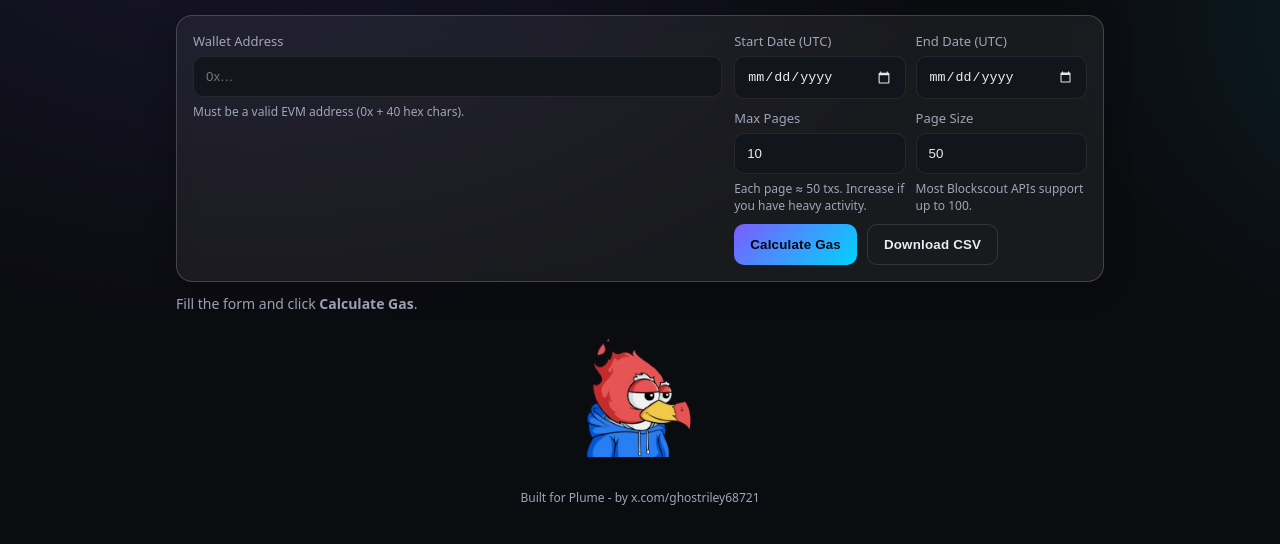
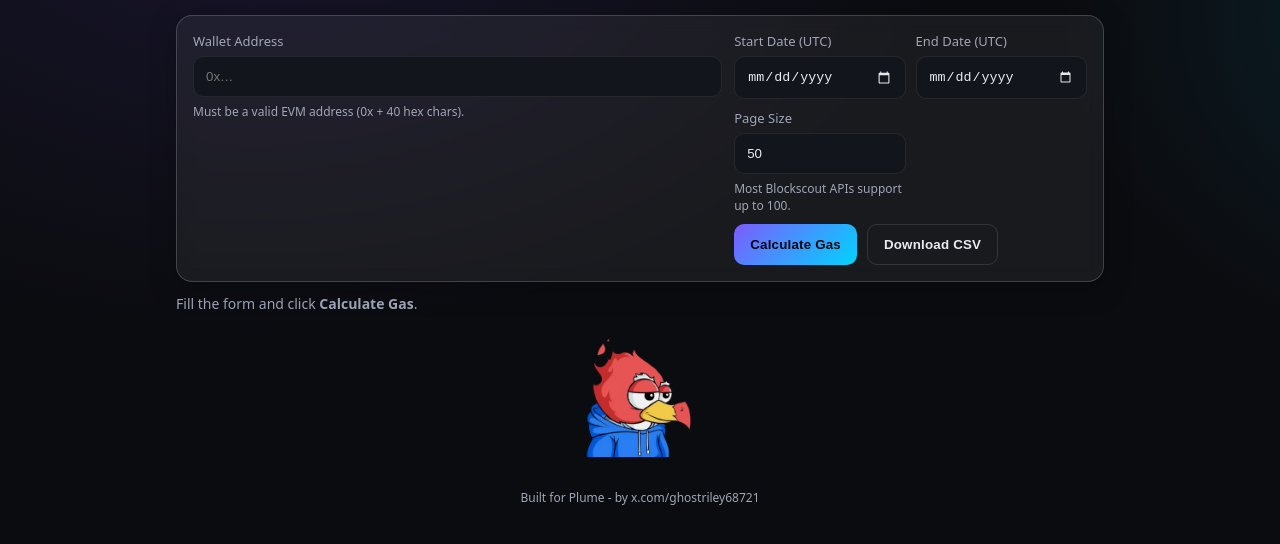
Before and after one commit to Naim120/Plume-Gas-Fee-Spent-Checker, a plain HTML site: page index.html in a window 1280 px wide. Shown: the part 64-608 px from the top of the page. Drawn offline with Linux system fonts and the light colour scheme.

Commit message:
Update index.html

```diff
--- a/index.html
+++ b/index.html
@@ -134,11 +134,6 @@
           </div>
         </div>
         <div class="row" style="margin-top:10px">
-          <div>
-            <label for="pages">Max Pages</label>
-            <input id="pages" type="number" min="1" max="100" step="1" value="10" />
-            <div class="hint">Each page ≈ 50 txs. Increase if you have heavy activity.</div>
-          </div>
           <div>
             <label for="limit">Page Size</label>
             <input id="limit" type="number" min="10" max="100" step="10" value="50" />
```
